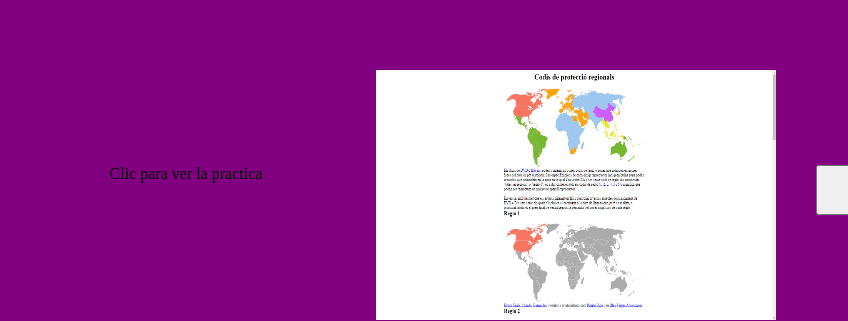
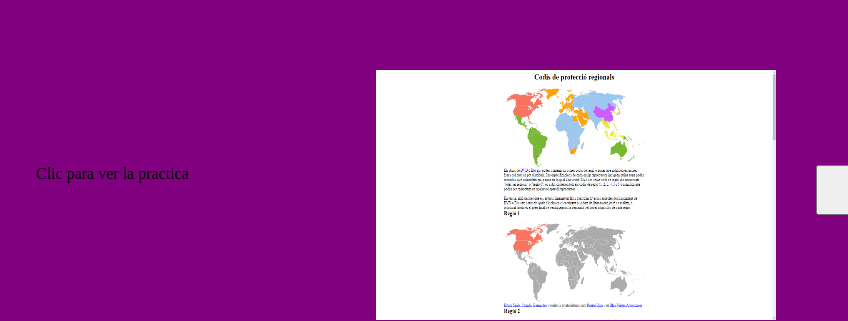
Before and after one commit to cguillenCRN/Portfolio_Guillen, a plain HTML site: page index.html in a window 1280 px wide. Shown: the top 321 px of the page, 432-1280 px from the left. Drawn offline with Linux system fonts and the light colour scheme.

Commit message:
Update estils.css

```diff
--- a/estils.css
+++ b/estils.css
@@ -26,8 +26,6 @@ img {
   height: 50px;
   margin: 115px 20px 20px 20px;
   float: left;
-  text-align: center;
-  vertical-align: center;
 }
 
 .button {
@@ -36,8 +34,6 @@ img {
   appearance: button;
   text-decoration: none;
   color: initial;
-  text-align: center;
-  vertical-align: center;
 }
 
 .contenido__video{
```
